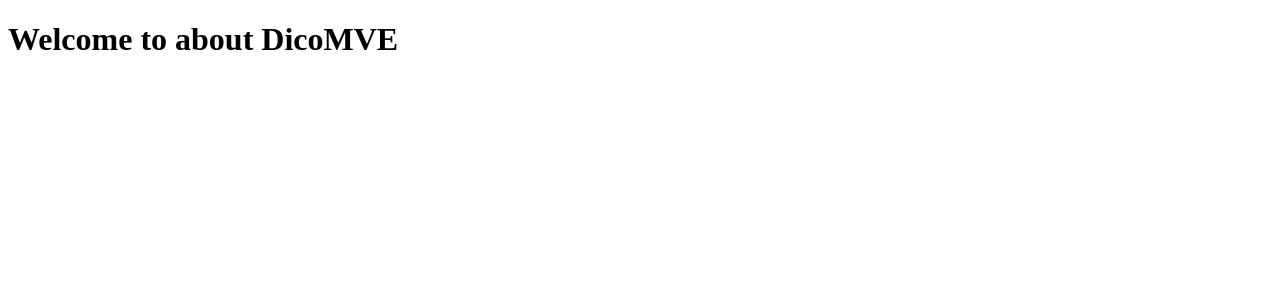
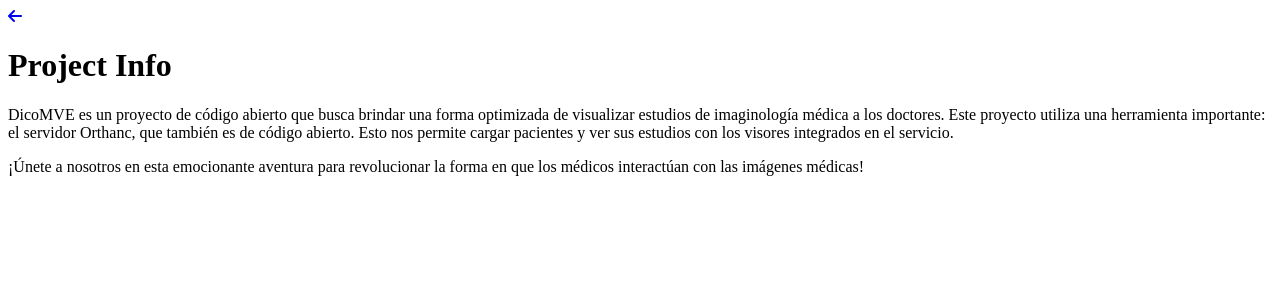
Before and after one commit to chui24/dicomve, a Flask app: page /about in a window 1280 px wide. Shown: the top 300 px of the page. Run offline with Flask 3, Linux system fonts and the light colour scheme; some libraries are stand-ins or nearby versions.

Commit message:
Agregado icono de cdn que redirija al home y agregando atributos a las clases de los imput del register y login.

```diff
--- a/templates/about_view.html
+++ b/templates/about_view.html
@@ -4,10 +4,29 @@
     <meta charset="UTF-8">
     <meta name="viewport" content="width=device-width, initial-scale=1.0">
     <title>DicoMVE project information</title>
+    <!-- Enlace al archivo CSS de estilos comunes -->
+    <link rel="stylesheet" href="{{ url_for('static', filename='css/common_styles.css') }}">
+    <!-- Enlace al archivo CSS específico de esta vista -->
+    <link rel="stylesheet" href="{{ url_for('static', filename='css/about_view.css') }}">
+    <!--Agregando los iconos con cdn-->
+    <script src="https://kit.fontawesome.com/e388f8558d.js" crossorigin="anonymous"></script>
 </head>
 <body>
+<!-- Icono de flecha para volver al home -->
+<a href="{{ url_for('home') }}" class="back_to_home">
+    <i class="fa-solid fa-arrow-left"></i>
+</a>
 
-    <h1>Welcome to about DicoMVE</h1>
+<!-- Container principal -->
+<div class="container">
+    <!-- Título -->
+    <h1>Project Info</h1>
+    <!-- Información -->
+    <div class="information">
+        <p>DicoMVE es un proyecto de código abierto que busca brindar una forma optimizada de visualizar estudios de imaginología médica a los doctores. Este proyecto utiliza una herramienta importante: el servidor Orthanc, que también es de código abierto. Esto nos permite cargar pacientes y ver sus estudios con los visores integrados en el servicio.</p>
+        <p>¡Únete a nosotros en esta emocionante aventura para revolucionar la forma en que los médicos interactúan con las imágenes médicas!</p>
+    </div>
+</div>
 
 </body>
 </html>
```
Also changed, not shown: templates/home_view.html (+3 -4 lines), templates/login_view.html (+9 -6 lines), templates/register_view.html (+13 -9 lines).
